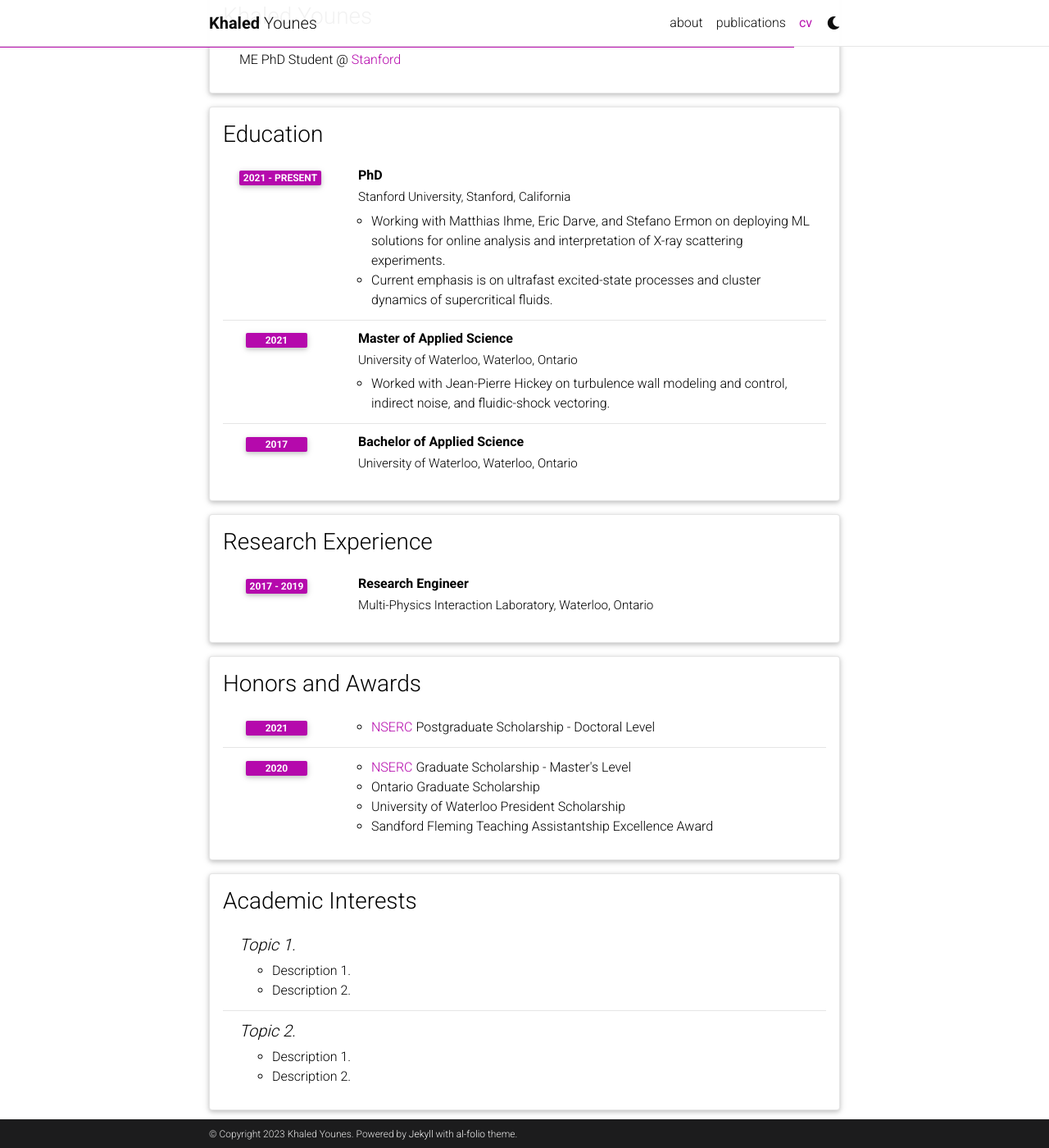
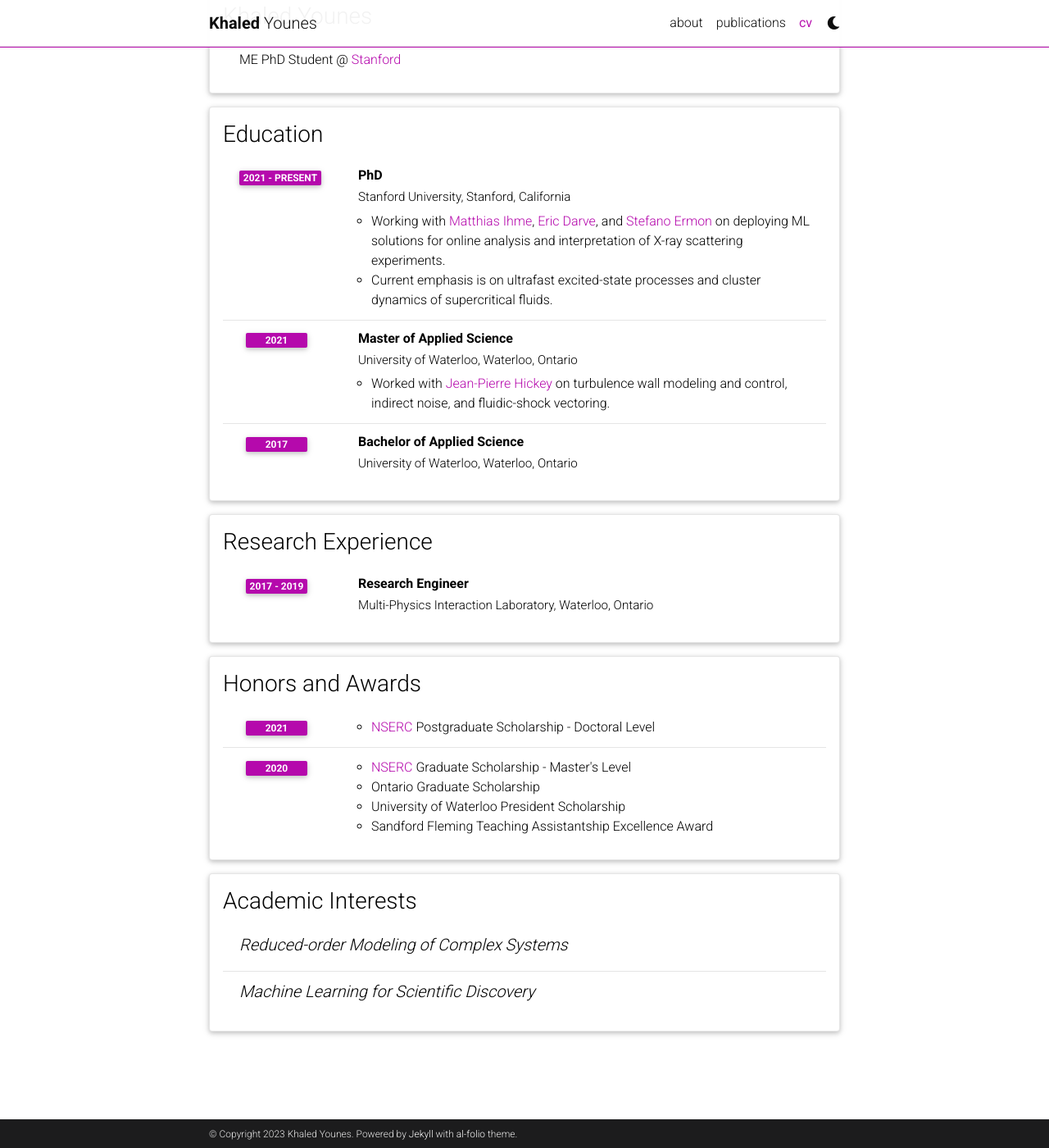
Before and after one commit to kyounes14/kyounes14.github.io, a Jekyll site: the page built from _pages/cv.md, in a window 1280 px wide and 1400 px high, scrolled down 199 px. Shown: the whole window at 82% size. Built offline with Jekyll 4.4.1, drawn with Linux system fonts in a browser that asks for light colours; comment, search, counter and statistics services are not loaded; a style sheet for code colours, icons or effects is not loaded.

Commit message:
Update cv.yml

```diff
--- a/_data/cv.yml
+++ b/_data/cv.yml
@@ -9,13 +9,13 @@
       institution: Stanford University, Stanford, California
       year: 2021 - Present
       description:
-        - Working with Matthias Ihme, Eric Darve, and Stefano Ermon on deploying ML solutions for online analysis and interpretation of X-ray scattering experiments.
+        - Working with <a href="https://web.stanford.edu/group/ihmegroup/cgi-bin/MatthiasIhme/people/matthias-ihme/">Matthias Ihme</a>, <a href="https://profiles.stanford.edu/eric-darve">Eric Darve</a>, and <a href="https://cs.stanford.edu/~ermon/">Stefano Ermon</a> on deploying ML solutions for online analysis and interpretation of X-ray scattering experiments.
         - Current emphasis is on ultrafast excited-state processes and cluster dynamics of supercritical fluids.
     - title: Master of Applied Science
       institution: University of Waterloo, Waterloo, Ontario
       year: 2021
       description:
-        - Worked with Jean-Pierre Hickey on turbulence wall modeling and control, indirect noise, and fluidic-shock vectoring.
+        - Worked with <a href="https://uwaterloo.ca/engineering/profile/j6hickey">Jean-Pierre Hickey</a> on turbulence wall modeling and control, indirect noise, and fluidic-shock vectoring.
     - title: Bachelor of Applied Science
       institution: University of Waterloo, Waterloo, Ontario
       year: 2017
@@ -43,11 +43,5 @@
 - title: Academic Interests
   type: nested_list
   contents:
-    - title: Topic 1.
-      items:
-        - Description 1.
-        - Description 2.
-    - title: Topic 2.
-      items:
-        - Description 1.
-        - Description 2.
+    - title: Reduced-order Modeling of Complex Systems
+    - title: Machine Learning for Scientific Discovery
```
